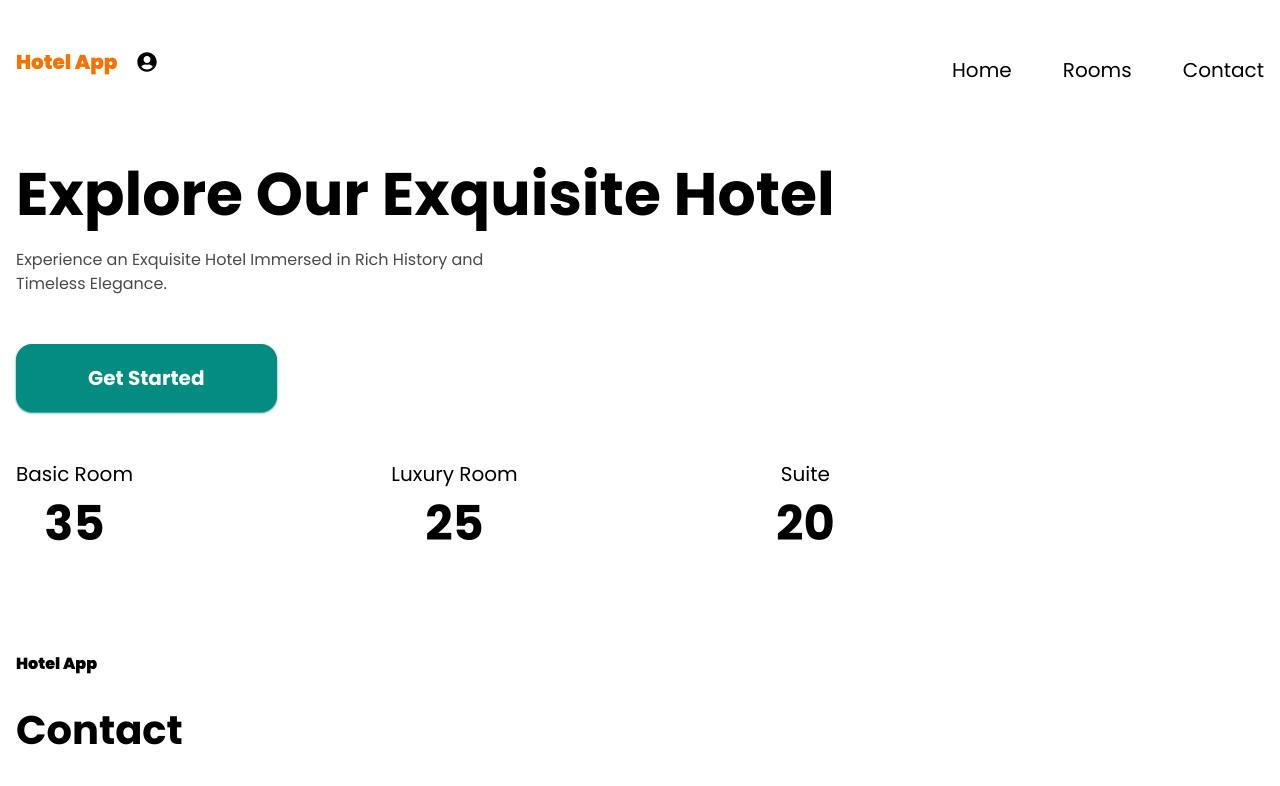
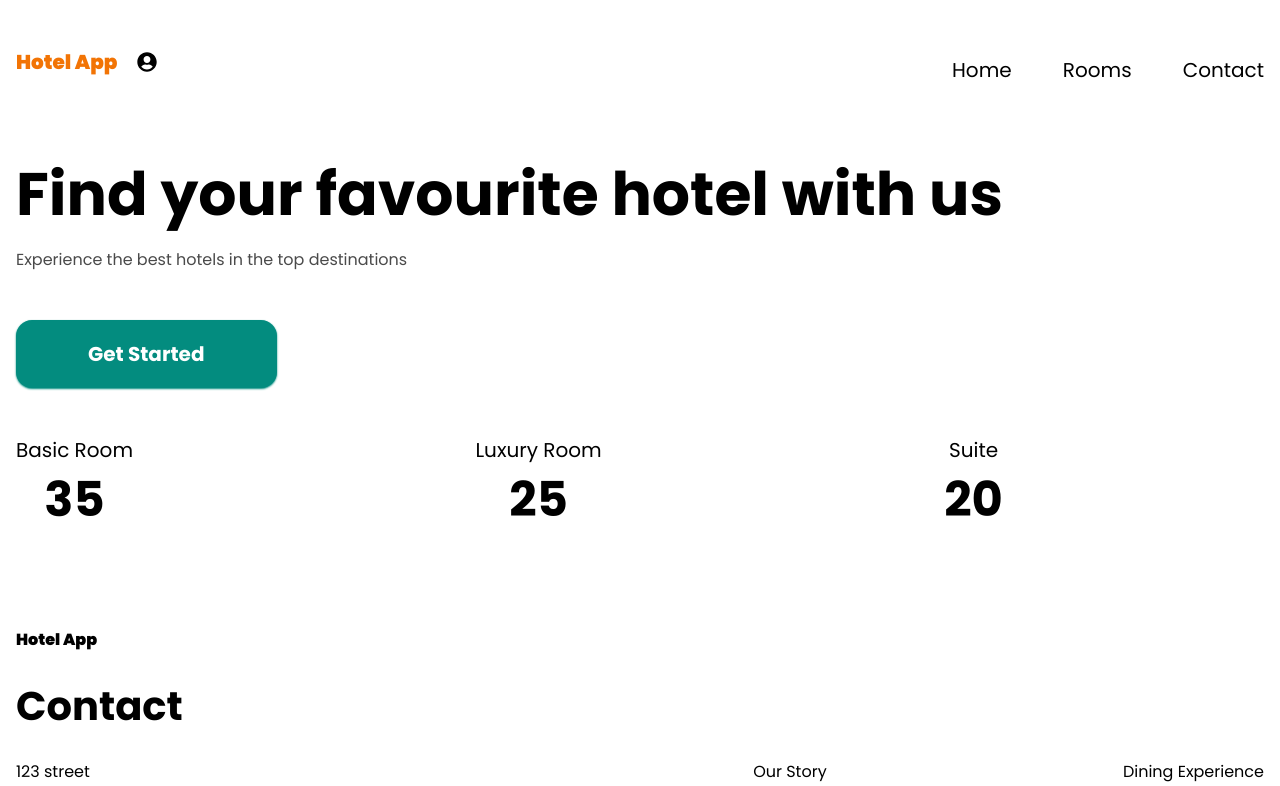
Before and after one commit to Sakhee89/hotel-booking-site, a Next.js app: page / in a window 1280 px wide. Shown: the top 786 px of the page. Built offline with nearby package versions, Linux system fonts and the light colour scheme; no server answers.

Commit message:
change hero page description

```diff
--- a/src/components/HeroSection/ServerComponent.tsx
+++ b/src/components/HeroSection/ServerComponent.tsx
@@ -2,10 +2,9 @@ import Image from "next/image";
 
 export const heading1 = (
   <>
-    <h1 className="font-heading mb-6">Explore Our Exquisite Hotel</h1>
+    <h1 className="font-heading mb-6">Find your favourite hotel with us</h1>
     <p className="text-[#4a4a4a] mb-12 max-w-lg">
-      Experience an Exquisite Hotel Immersed in Rich History and Timeless
-      Elegance.
+      Experience the best hotels in the top destinations
     </p>
     <button className="btn-primary">Get Started</button>
   </>
```
